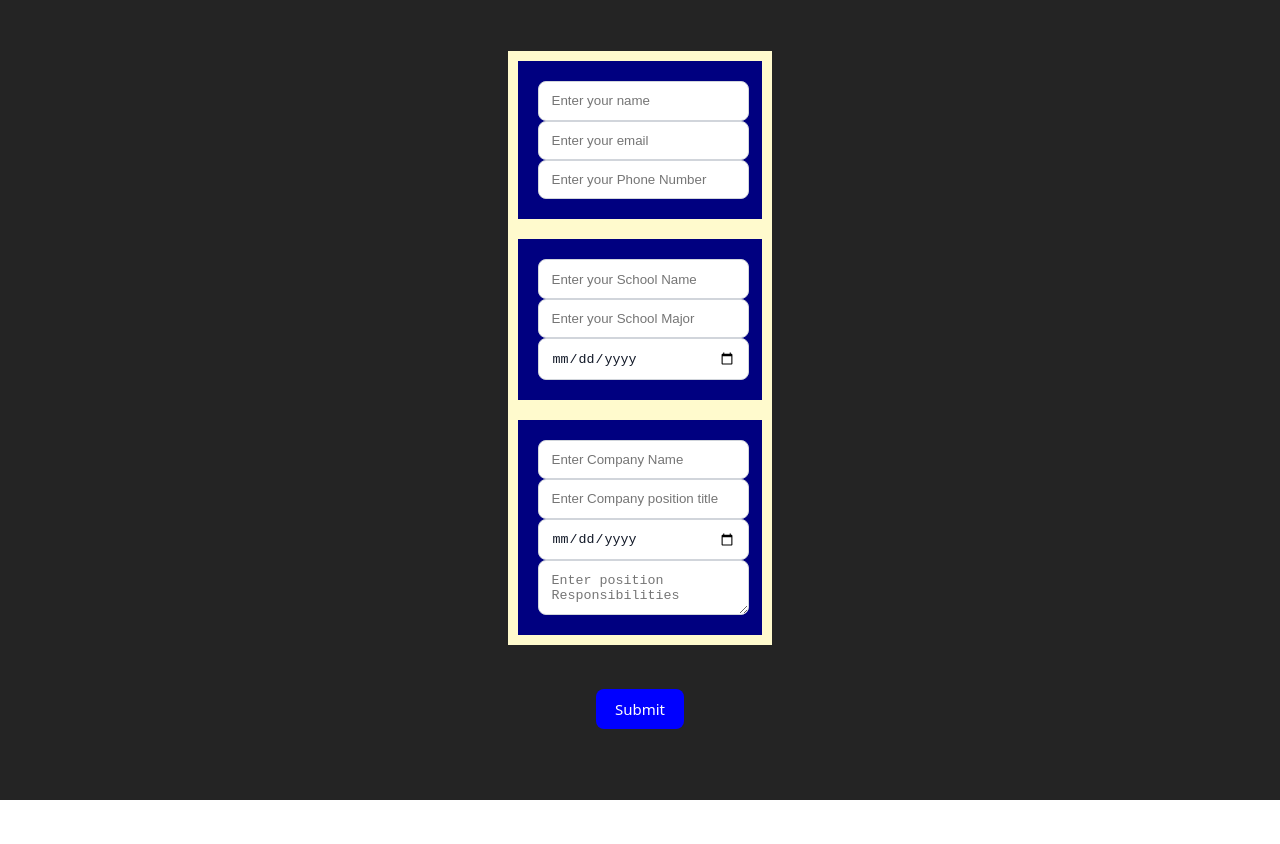
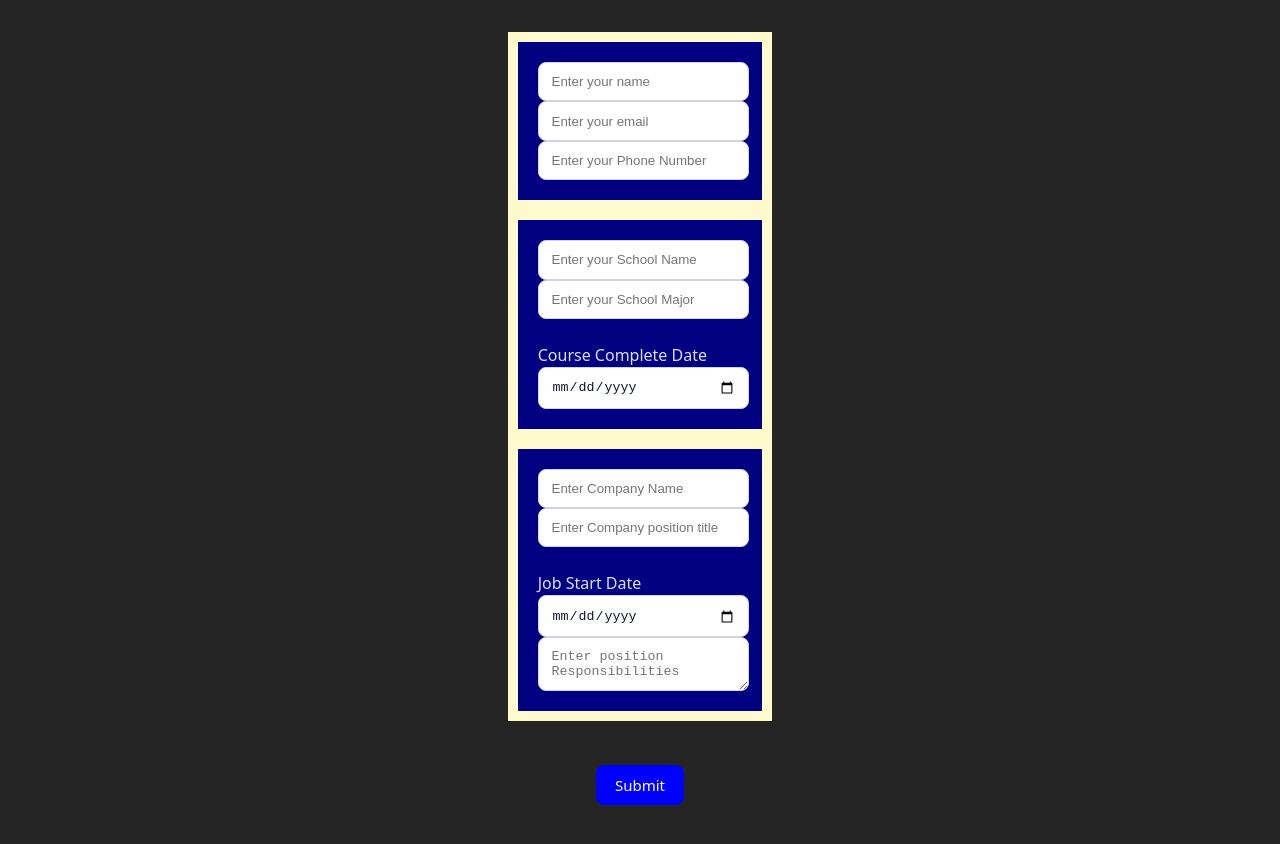
Before and after one commit to curtis-taylor/CV_REACT, a React (Vite) app in the folder cv_react_app/: page / in a window 1280 px wide. Shown: the top 844 px of the page. Before the commit the page ends 800 px from the top, so only its background shows below. Built offline with nearby package versions, Linux system fonts and the light colour scheme.

Commit message:
date fields issue. WOrked but stopped

```diff
--- a/cv_react_app/src/Components/Form.jsx
+++ b/cv_react_app/src/Components/Form.jsx
@@ -93,6 +93,8 @@ export function Form() {
               onChange={(e) => setMajor(e.target.value)}
               placeholder="Enter your School Major"
             />
+            <br></br>
+            <label>Course Complete Date</label>
             <input
               type="date"
               value={dateComplete}
@@ -114,6 +116,8 @@ export function Form() {
               onChange={(e) => setPosition(e.target.value)}
               placeholder="Enter Company position title"
             />
+            <br></br>
+            <label>Job Start Date</label>
              <input
               type="date"
               value={jobStart}
```
